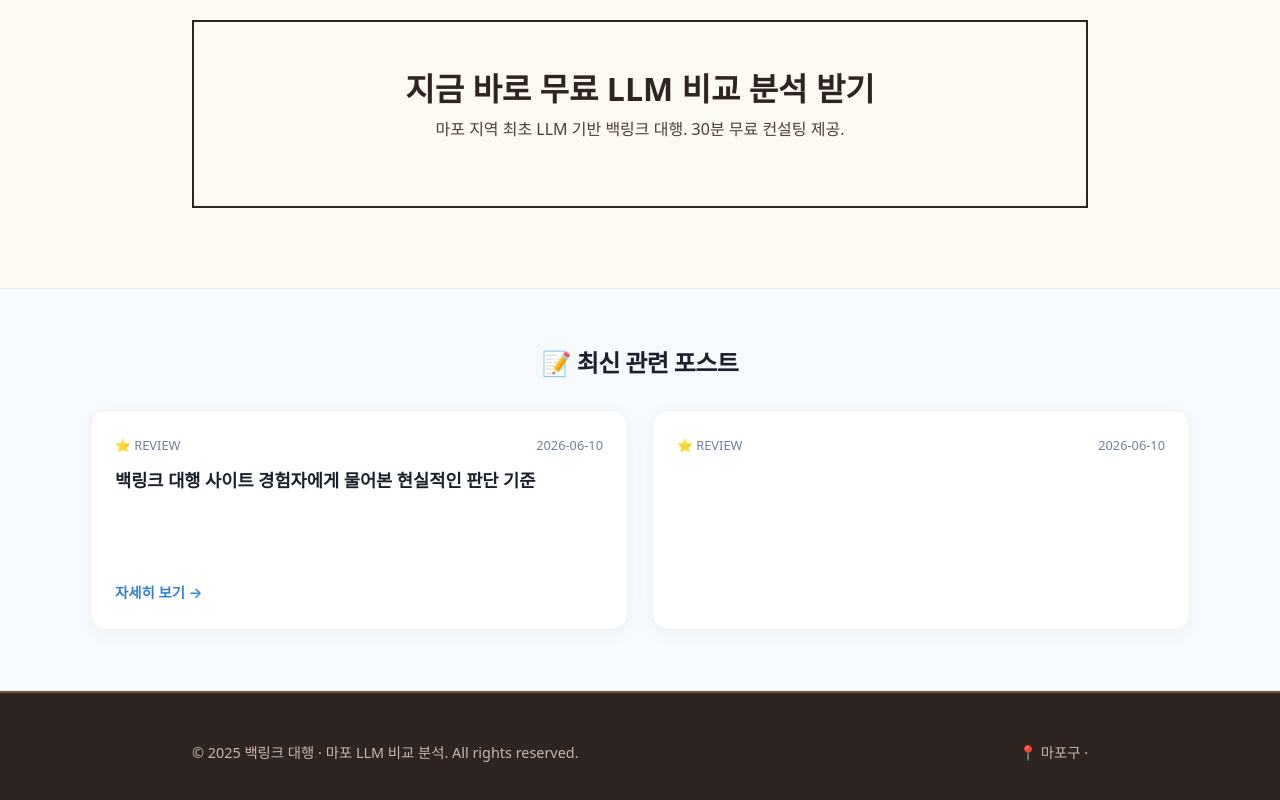
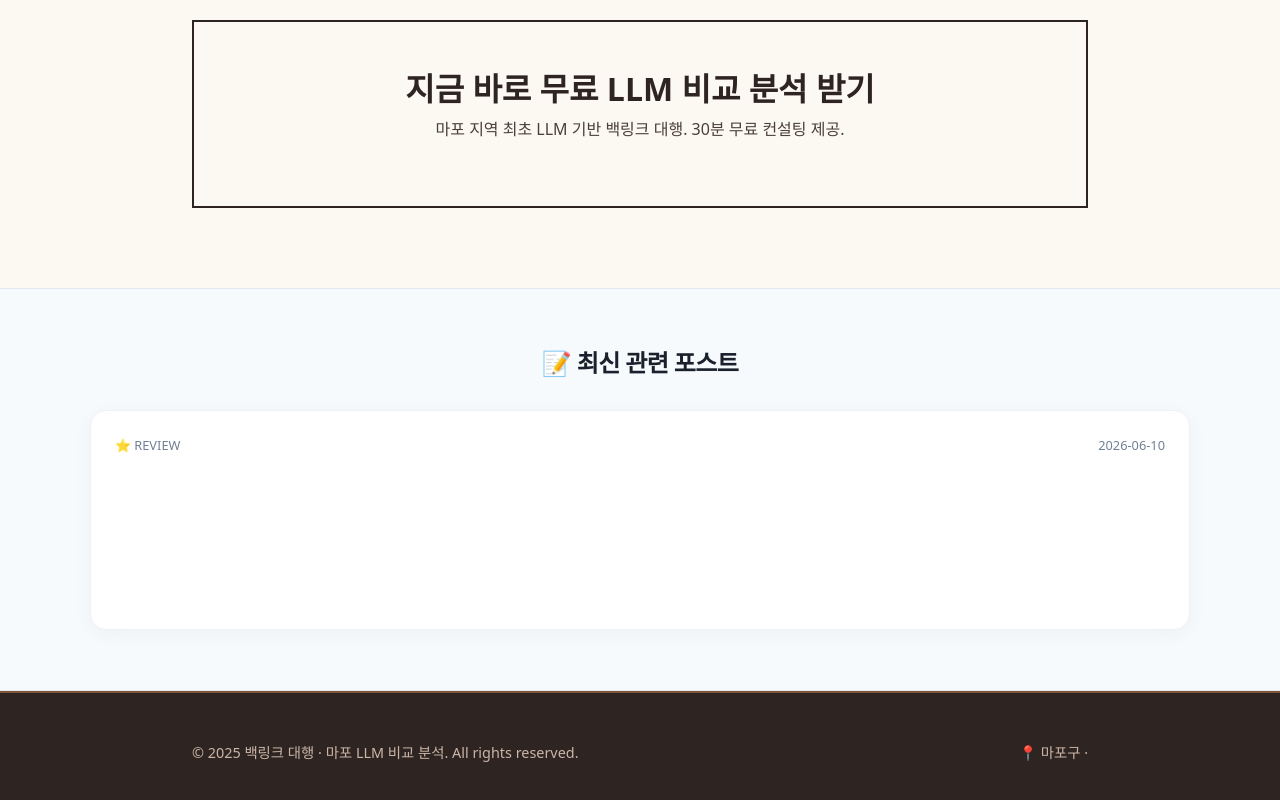
Before and after one commit to mqlwmsltm-arch/bp-sf-t3-1779642675702-255, a plain HTML site: page index.html in a window 1280 px wide. Shown: the part 2927-3727 px from the top of the page. Drawn offline with Linux system fonts and the light colour scheme.

Commit message:
deploy: garbage-free snapshot 2026-08-10T04:47:19.311Z

```diff
--- a/index.html
+++ b/index.html
@@ -331,17 +331,7 @@
  <h3 style="font-size:1.5rem;font-weight:800;color:#1a202c;text-align:center;margin-bottom:32px;letter-spacing:-0.025em">📝 최신 관련 포스트</h3>
  <div style="display:grid;grid-template-columns:repeat(auto-fit,minmax(300px,1fr));gap:24px">
 
- <article class="recent-post-card" style="background:#ffffff;border-radius:16px;padding:24px;box-shadow:0 4px 20px rgba(0,0,0,0.04);border:1px solid #edf2f7;transition:transform 0.3s ease,box-shadow 0.3s ease;display:flex;flex-direction:column;justify-content:space-between;min-height:220px" onmouseover="this.style.transform='translateY(-5px)';this.style.boxShadow='0 12px 24px rgba(0,0,0,0.08)'" onmouseout="this.style.transform='none';this.style.boxShadow='0 4px 20px rgba(0,0,0,0.04)'">
- <div>
- <div style="display:flex;justify-content:space-between;align-items:center;margin-bottom:12px;font-size:0.8rem;color:#718096">
- <span>⭐ REVIEW</span>
- <time datetime="2026-06-10">2026-06-10</time>
- </div>
- <h4 style="font-size:1.1rem;font-weight:700;color:#1a202c;margin-bottom:8px;line-height:1.4">백링크 대행 사이트 경험자에게 물어본 현실적인 판단 기준</h4>
 
- </div>
- <a href="posts/interview-002-1ghp2ev.html" style="align-self:flex-start;text-decoration:none;color:#3182ce;font-size:0.9rem;font-weight:600;transition:color 0.2s" onmouseover="this.style.color='#2b6cb0'" onmouseout="this.style.color='#3182ce'">자세히 보기 →</a>
- </article>
  <article class="recent-post-card" style="background:#ffffff;border-radius:16px;padding:24px;box-shadow:0 4px 20px rgba(0,0,0,0.04);border:1px solid #edf2f7;transition:transform 0.3s ease,box-shadow 0.3s ease;display:flex;flex-direction:column;justify-content:space-between;min-height:220px" onmouseover="this.style.transform='translateY(-5px)';this.style.boxShadow='0 12px 24px rgba(0,0,0,0.08)'" onmouseout="this.style.transform='none';this.style.boxShadow='0 4px 20px rgba(0,0,0,0.04)'">
  <div>
  <div style="display:flex;justify-content:space-between;align-items:center;margin-bottom:12px;font-size:0.8rem;color:#718096">
```
